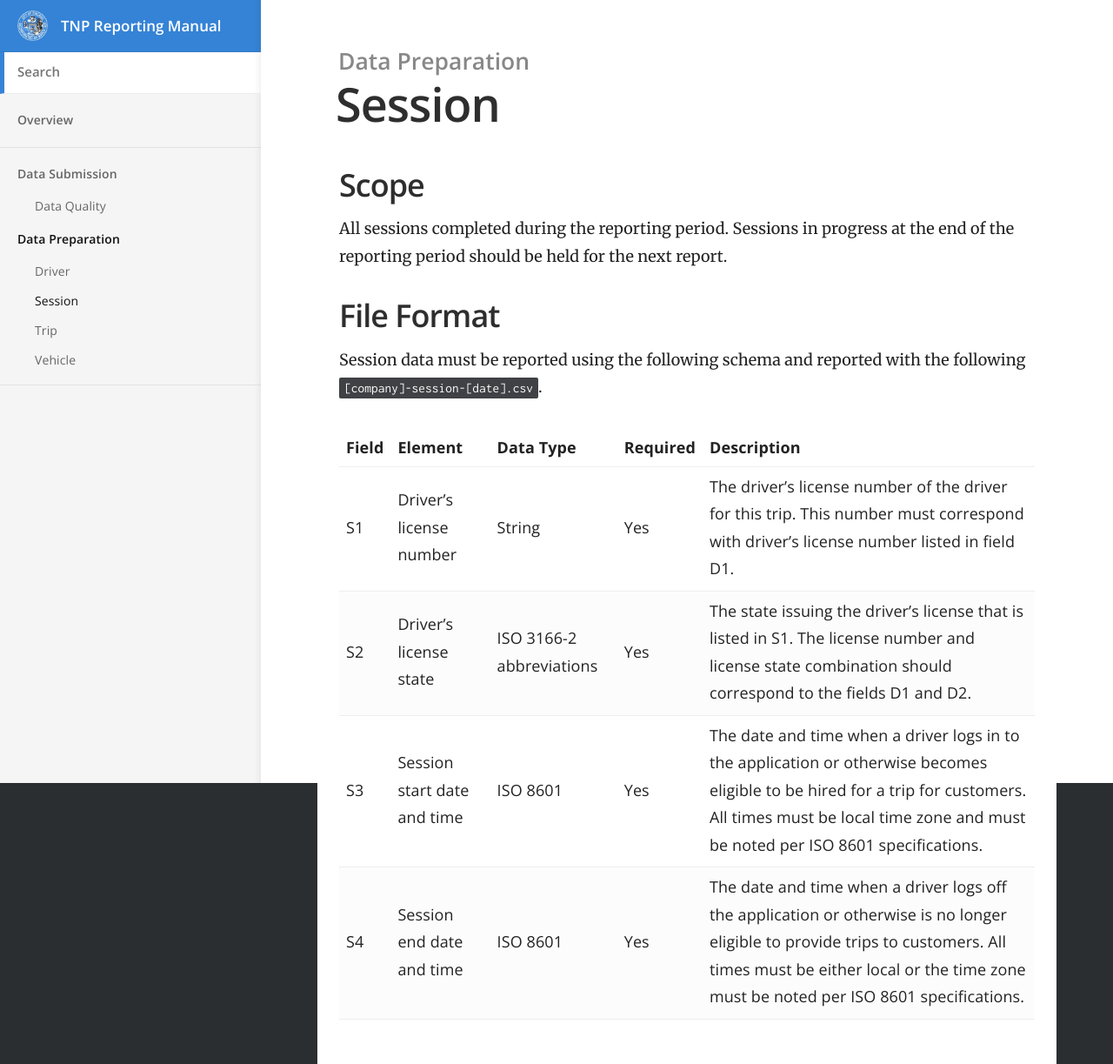
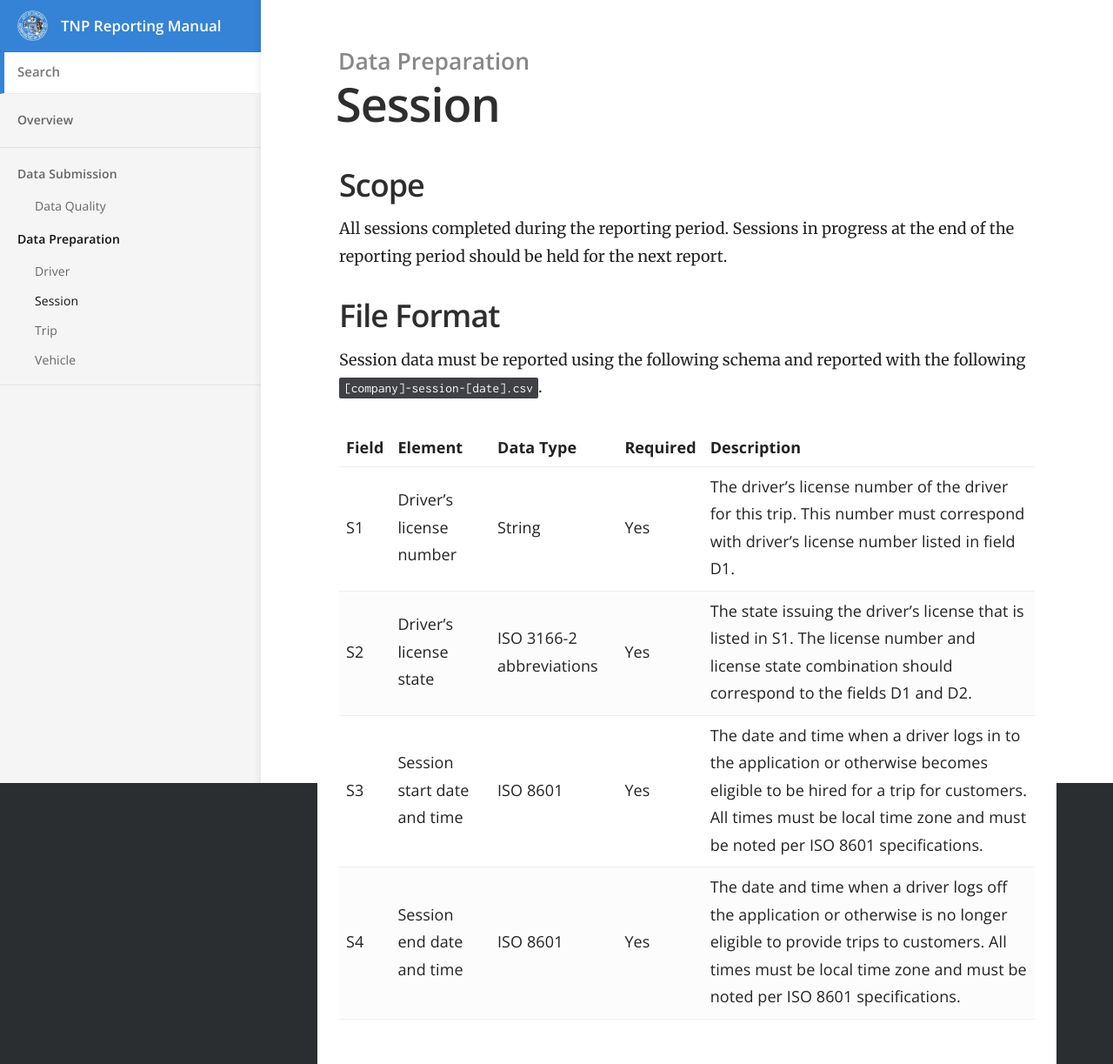
Before and after one commit to Chicago/tnp-reporting-manual, a Jekyll site: the page built from _docs/session.md, in a window 1280 px wide. Shown: the whole page at 87% size. Built offline with Jekyll 4.4.1, drawn with Linux system fonts in a browser that asks for light colours.

Commit message:
Update session.md
Clarified possible ambiguity about Session end date and time (S4)

```diff
--- a/_docs/session.md
+++ b/_docs/session.md
@@ -17,4 +17,4 @@ Session data must be reported using the following schema and reported with the f
 | S1    | Driver's license number     | String                   | Yes      | The driver's license number of the driver for this trip. This number must correspond with driver's license number listed in field D1.                                                                                 |
 | S2    | Driver's license state      | ISO 3166-2 abbreviations | Yes      | The state issuing the driver's license that is listed in S1. The license number and license state combination should correspond to the fields D1 and D2.                                                              |
 | S3    | Session start date and time | ISO 8601                 | Yes      | The date and time when a driver logs in to the application or otherwise becomes eligible to be hired for a trip for customers. All times must be local time zone and must be noted per ISO 8601 specifications.       |
-| S4    | Session end date and time   | ISO 8601                 | Yes      | The date and time when a driver logs off the application or otherwise is no longer eligible to provide trips to customers. All times must be either local or the time zone must be noted per ISO 8601 specifications. |
+| S4    | Session end date and time   | ISO 8601                 | Yes      | The date and time when a driver logs off the application or otherwise is no longer eligible to provide trips to customers. All times must be local time zone and must be noted per ISO 8601 specifications. |
```
